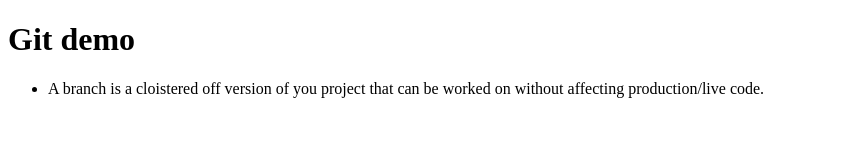
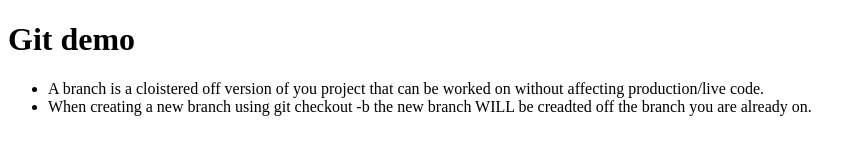
Before and after one commit to Isaacj613/git-branching-demo, a plain HTML site: page index.html in a window 1280 px wide. Shown: the whole page, without its empty margins (0-865 px from the left). Drawn offline with Linux system fonts and the light colour scheme.

Commit message:
added git ignore and some text on index.html

```diff
--- a/index.html
+++ b/index.html
@@ -8,6 +8,7 @@
 <h1>Git demo</h1>
 <ul>
     <li>A branch is a cloistered off version of you project that can be worked on without affecting production/live code.</li>
+    <li>When creating a new branch using git checkout -b the new branch WILL be creadted off the branch you are already on.</li>
 </ul>
 </body>
 </html>
```
Also changed, not shown: 1 other file.
